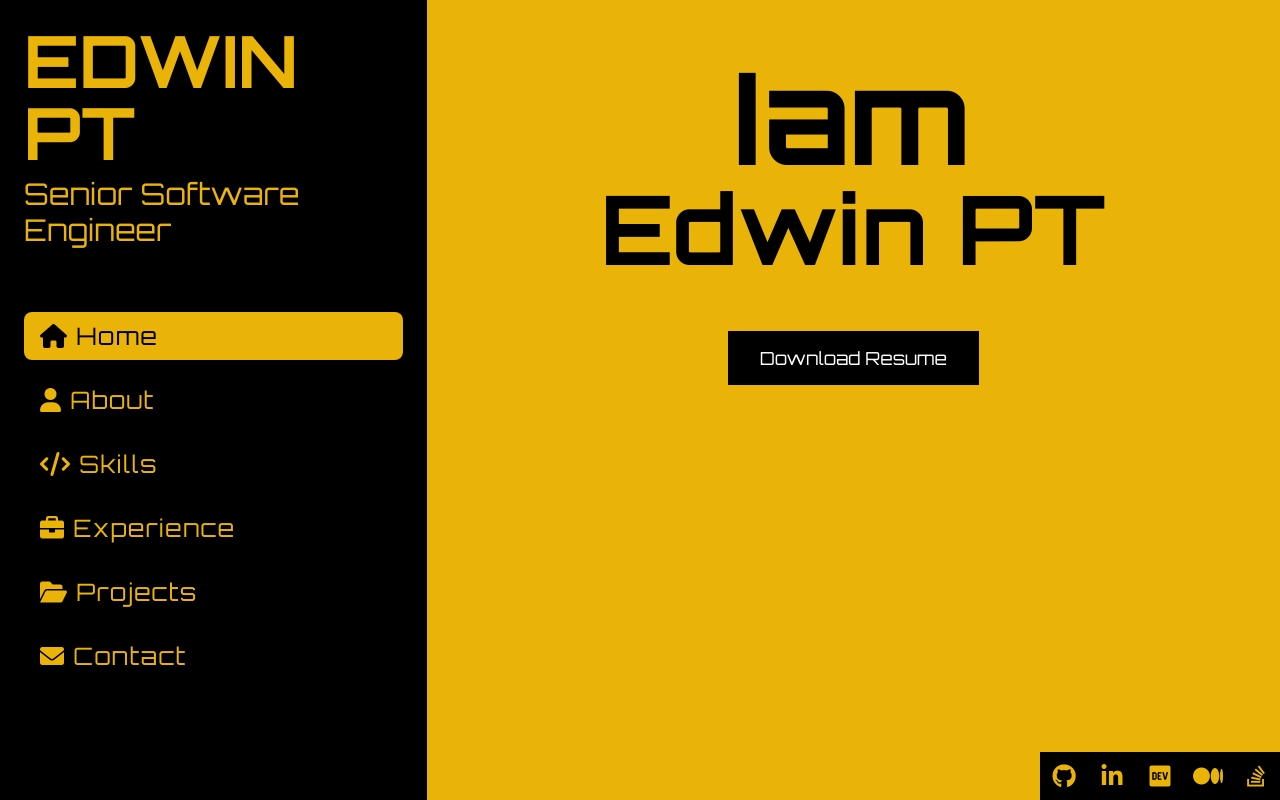
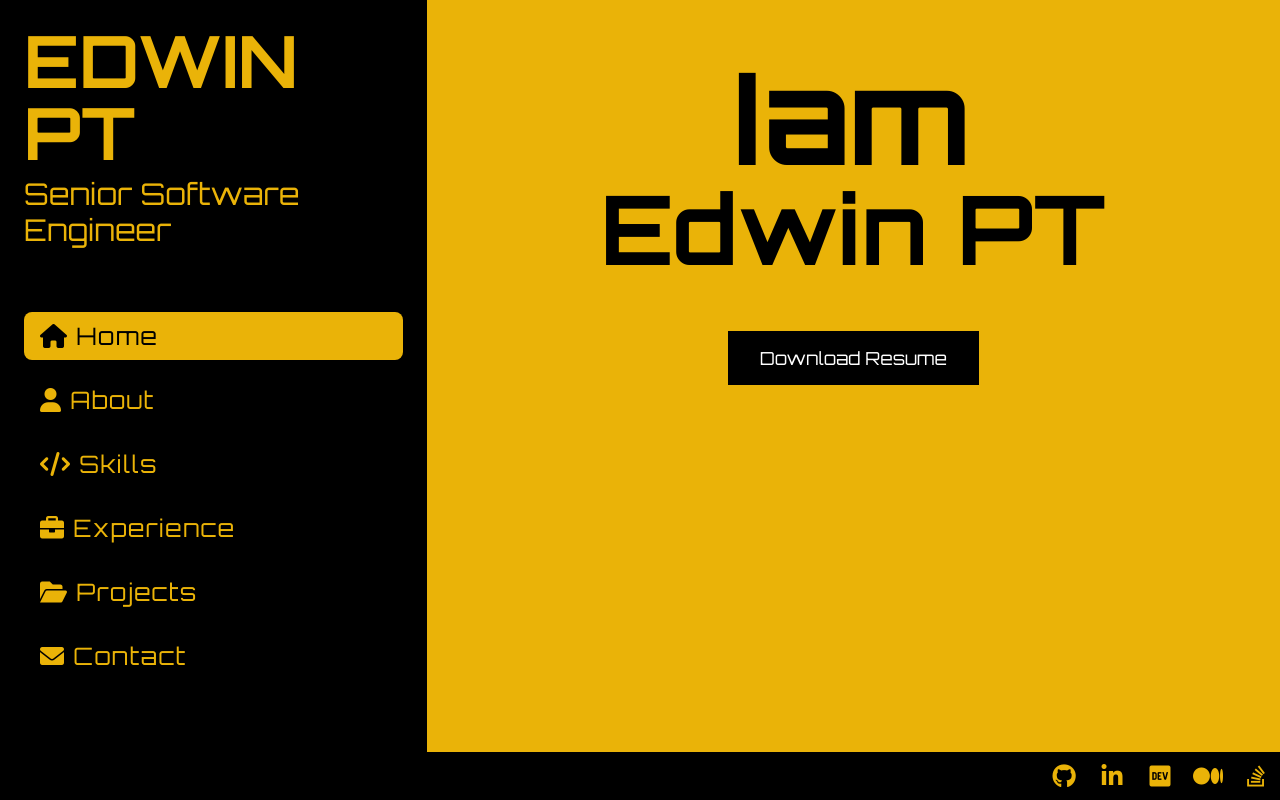
Before and after one commit to EdwinPT555/EdwinPT, a React (Vite) app: page / in a window 1280 px wide. Built offline with nearby package versions, Linux system fonts and the light colour scheme.

Commit message:
socail ui updated

```diff
--- a/src/components/Social.tsx
+++ b/src/components/Social.tsx
@@ -1,7 +1,7 @@
 
 const Social = () => {
   return (
-    <div className="fixed bottom-0 right-0 flex  items-end">
+    <div className="fixed bottom-0 right-0 w-full bg-black flex justify-center md:justify-end items-end">
       <a className="bg-black text-yellow-500 h-12 w-12 flex justify-center items-center" href="https://github.com/edwinpt" target="_blank" rel="noopener noreferrer">
         <i className="fab fa-github mx-auto text-2xl"></i>
       </a>
```
